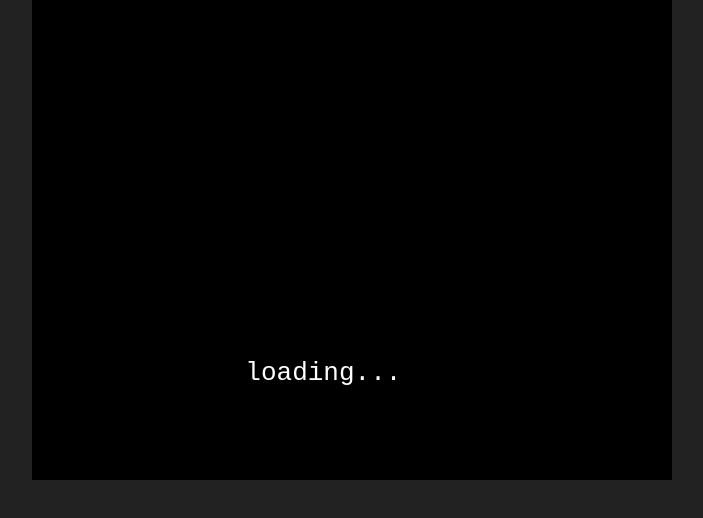
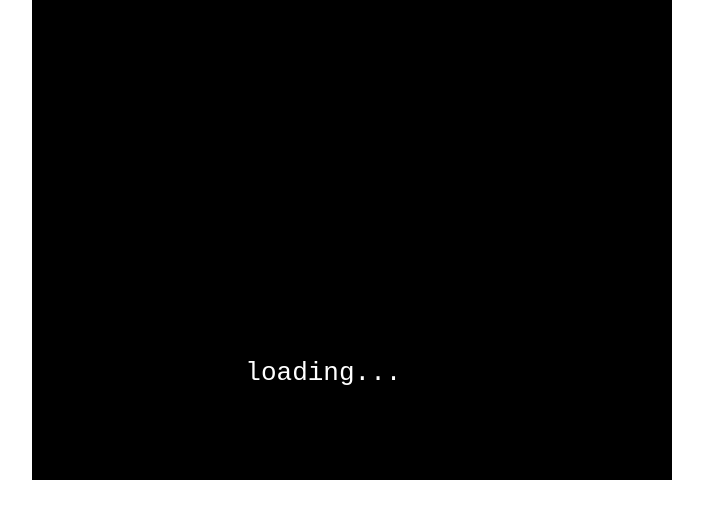
Before and after one commit to pebonius/faun-town, a website with bundled scripts: page public/index.html in a window 1280 px wide. Shown: the whole page, without its empty margins (288-991 px from the left). Built offline with nearby package versions, Linux system fonts and the light colour scheme.

Commit message:
Update styles.css

```diff
--- a/public/css/styles.css
+++ b/public/css/styles.css
@@ -1,7 +1,7 @@
-body,
-html {
+html, body {
+  width:  100%;
+  height: 100%;
   margin: 0;
-  background-color: #222;
 }
 
 canvas {
```
